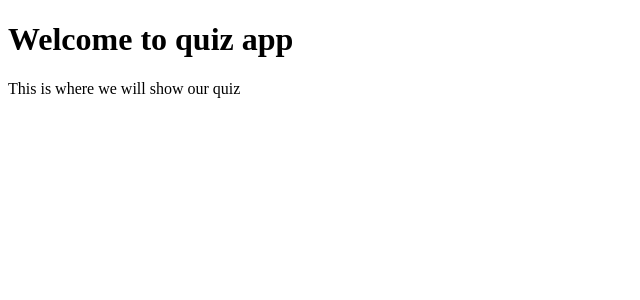
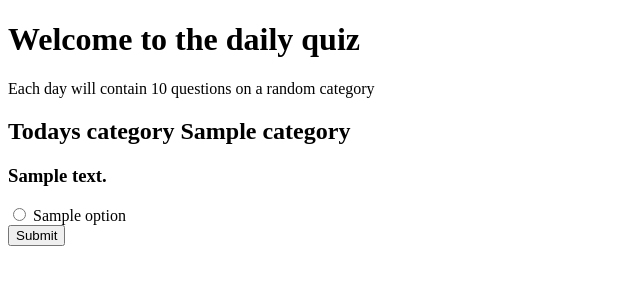
Before and after one commit to JakobNK/my-django-quiz-app, a Django app: template quiz/templates/quiz/question_list.html in a window 1280 px wide. Shown: the top 300 px of the page, without its empty margins (0-640 px from the left). Run offline with Django 5.2, Linux system fonts and the light colour scheme; the template is opened without the code that fills it: most values are stand-ins (such as "Sample title", 1, 10 or a date in 2020); data that the repository does not hold is empty.

Commit message:
Updated code base

```diff
--- /dev/null
+++ b/quiz/templates/quiz/base.html
@@ -0,0 +1,22 @@
+<!DOCTYPE html>
+<html lang="en">
+<head>
+    <meta charset="UTF-8">
+    <meta name="viewport" content="width=device-width, initial-scale=1.0">
+    <title>Quiz Question</title>
+</head>
+<body>
+    <header>
+        <h1>Welcome to the daily quiz</h1>
+        <p>Each day will contain 10 questions on a random category</p>
+    </header>
+    <main class="container">
+        <div class="row">
+            <div class="col">
+            {% block content %}
+            {% endblock %}
+            </div>
+        </div>
+    </main>
+</body>
+</html>
--- a/quiz/templates/quiz/question_list.html
+++ b/quiz/templates/quiz/question_list.html
@@ -1,14 +1,20 @@
-<!DOCTYPE html>
-<html>
-    <header>
-        <title>This is my quiz app</title>
-    </header>
-    <body>
-        <head>
-            <h1>Welcome to quiz app</h1>
-        </head>
-        <main>
-            <p>This is where we will show our quiz</p>
-        </main>
-    </body>
-</html>
+{% extends 'quiz/base.html' %}
+
+{% block content %}
+
+    <h2>Todays category {{ category }}</h2>
+
+    <h3>{{ questions.question_text }}</h3>
+
+    <form method="POST">
+        {% csrf_token %}
+
+        {% for option in options %}
+            <label>
+                <input type="radio" name="answer" value="{{ option }}"> {{ option }}
+            </label><br>
+        {% endfor %}
+
+        <button type="submit">Submit</button>
+    </form>
+{% endblock %}
--- a/quiz/urls.py
+++ b/quiz/urls.py
@@ -3,5 +3,6 @@ from django.urls import path
 from . import views
 
 urlpatterns = [
-    path('', views.question_list, name='question_list'),
+    path('', views.home_page, name='home_page'),
+    path('quiz/start/<int:pk>', views.question_list, name='question_list')
 ]
--- a/requirements.txt
+++ b/requirements.txt
@@ -1 +1,2 @@
 Django~=5.1.2
+requests
```
Also changed, not shown: quiz/forms.py (added, +10 -0 lines), quiz/templates/quiz/home_page.html (added, +9 -0 lines), quiz/views.py (+22 -4 lines).
